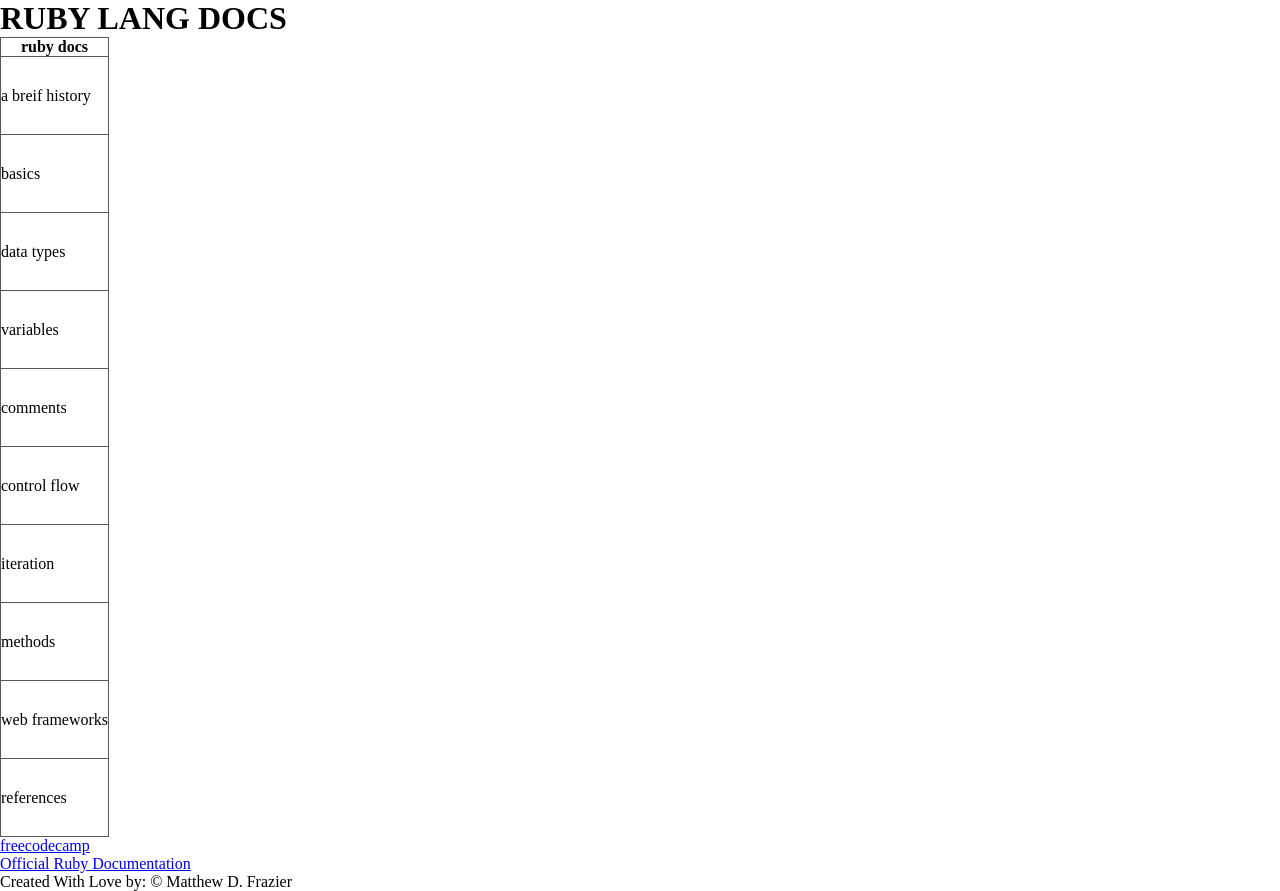
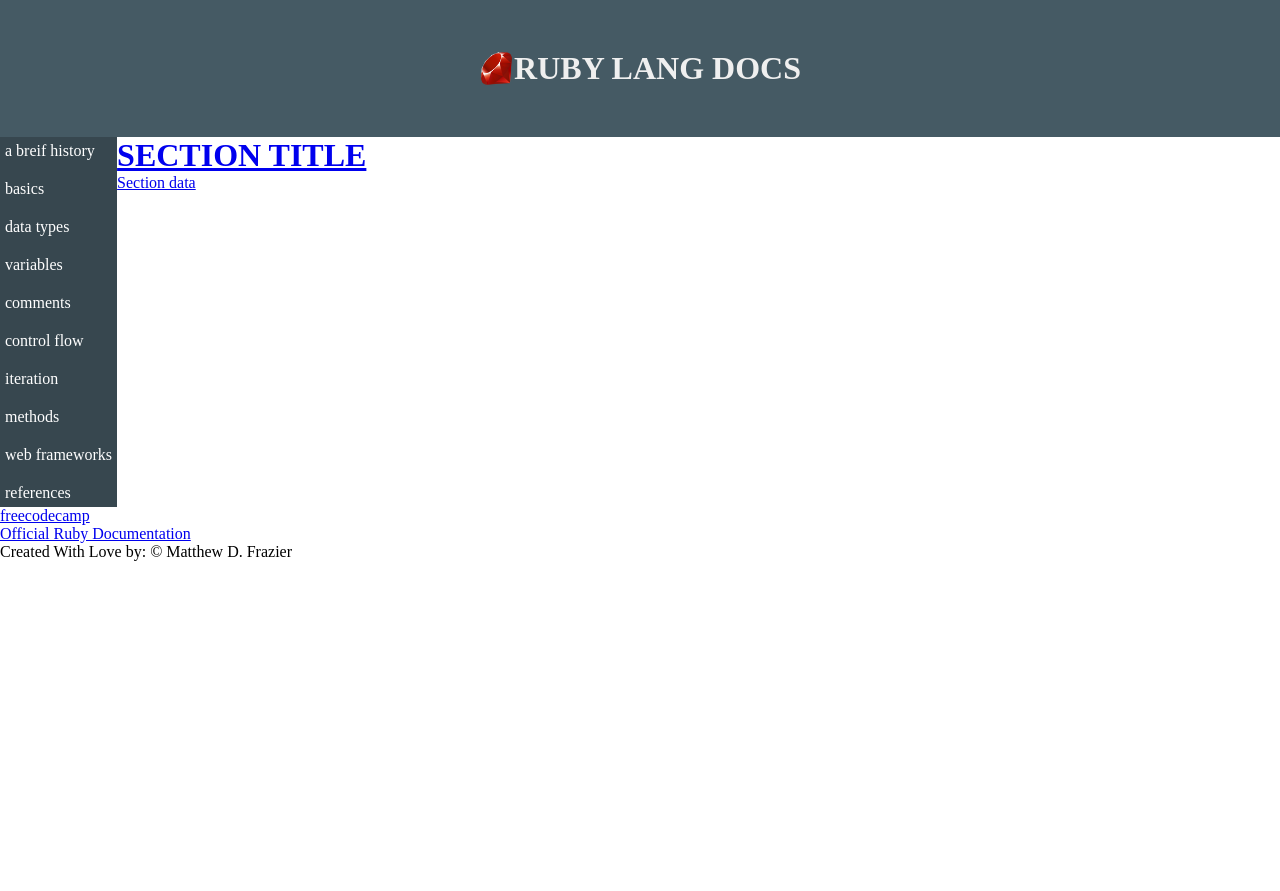
Before and after one commit to mattfraz38/FCC-Doc-Page, a plain HTML site: page index.html in a window 1280 px wide. After the commit the page ends 800 px from the top, so only its background shows below. Drawn offline with Linux system fonts and the light colour scheme.

Commit message:
add container for side nave and main content area, add ruby icon

```diff
--- a/index.html
+++ b/index.html
@@ -7,66 +7,37 @@
     <title>Ruby Lang Docs</title>
   </head>
   <body>
-    <h1>RUBY LANG DOCS</h1>
-    <!-- <nav>
-      <div class="nav-row">
-        <ul class="main-nav">
-          <li>a breif history</li>
-          <li>basics</li>
-          <li>data types</li>
-          <li>variables</li>
-          <li>comments</li>
-          <li>control flow</li>
-          <li>iteration</li>
-          <li>methods</li>
-          <li>web frameworks</li>
-          <li>references</li>
-        </ul>
+    <header class="title-heading">
+      <img src="/images/ruby_icon.ico" alt="Ruby" class="title-ruby-icon">
+      <h1>RUBY LANG DOCS</h1>
+    </header>
+
+    <div class="container">
+      <nav>
+        <div>
+          <ul>
+            <li><a href="#section-1">a breif history</></li>
+            <li><a href="#section-2">basics</></li>
+            <li><a href="#section-3">data types</></li>
+            <li><a href="#section-4">variables</></li>
+            <li><a href="#section-5">comments</></li>
+            <li><a href="#section-6">control flow</></li>
+            <li><a href="#section-7">iteration</></li>
+            <li><a href="#section-8">methods</></li>
+            <li><a href="#section-9">web frameworks</></li>
+            <li><a href="#section-10">references</></li>
+          </ul>
+        </div>
+      </nav>
+
+      <div>
+        <h1>SECTION TITLE</h1>
+        <p>Section data</p>
       </div>
-    </nav> -->
-    <table class="nav-row">
-      <thead>
-        <tr>
-          <th>ruby docs</th>
-        </tr>
-      </thead>
-
-      <tbody class="main-nav">
-        <tr>
-          <td>a breif history</td>
-        </tr>
-        <tr>
-          <td>basics</td>
-        </tr>
-        <tr>
-          <td>data types</td>
-        </tr>
-        <tr>
-          <td>variables</td>
-        </tr>
-        <tr>
-          <td>comments</td>
-        </tr>
-        <tr>
-          <td>control flow</td>
-        </tr>
-        <tr>
-          <td>iteration</td>
-        </tr>
-        <tr>
-          <td>methods</td>
-        </tr>
-        <tr>
-          <td>web frameworks</td>
-        </tr>
-        <tr>
-          <td>references</td>
-        </tr>
-      </tbody>
-    </table>
+    </div>
 
     <footer>
-      <div class="row">
+      <div>
         <ul>
           <li><a href="https://www.freecodecamp.org/">freecodecamp</a></li>
           <li><a href="https://www.ruby-lang.org/en/documentation/">Official Ruby Documentation</a></li>
--- a/style.css
+++ b/style.css
@@ -1,27 +1,53 @@
+/* BASE STYLING */
+
 * {
   margin: 0;
   padding: 0;
   box-sizing: border-box;
 }
 
-.nav-row {
-  height: 100vh;
-  /* position: fixed; */
-  /* display: flex;
-  flex-direction: column; */
+/* NAVICATION */
+
+nav {
+  white-space: nowrap;
+  background: #37474F;
 }
 
-/* .main-nav {
-  justify-content: evenly;
-} */
+nav ul {
+  list-style: none;
+  margin: 0;
+  padding: 0;
+  position: sticky;
+  top: 0;
+}
 
-table,
-thead,
-tr,
-th,
-tbody,
-td {
-  border: 1px solid #575757;
-  padding 5px;
-  border-collapse: collapse;
+nav ul li a {
+  display: block;
+  padding: 5px 5px;
+  color: #fff;
+  text-decoration: none;
 }
+
+nav ul li a.current {
+  background: #000000;
+}
+
+/* HEADER */
+
+.title-heading {
+  color: #efefef;
+  background: #455A64;
+  padding: 50px;
+  /* text-align: center; */
+  display: flex;
+  justify-content: center;
+}
+
+.title-ruby-icon {
+  background-color: #455A64;
+  width: 35px;
+}
+
+.container {
+  display: flex;
+}
```
Also changed, not shown: images/ruby_icon.ico (added).
